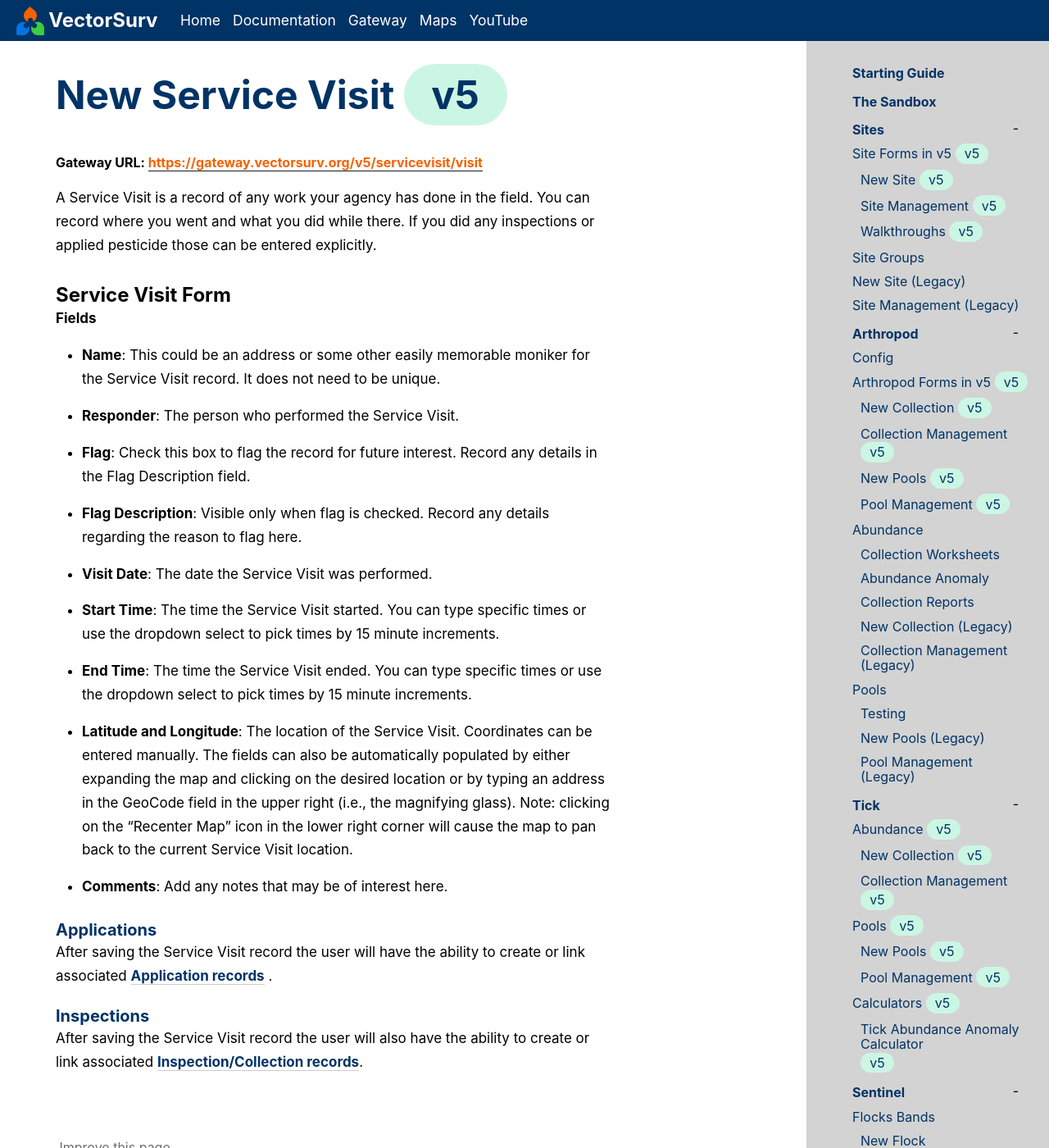
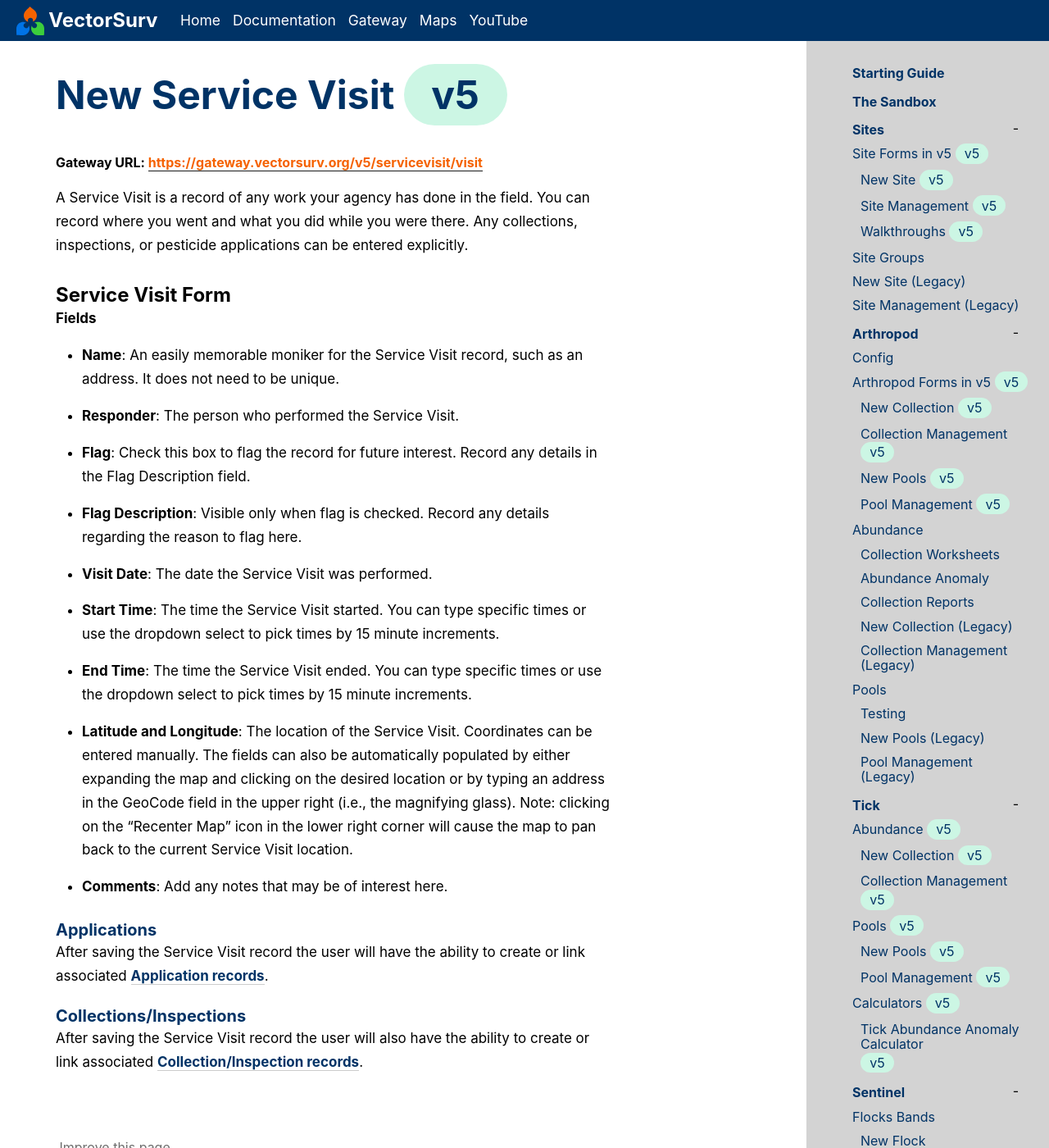
Before and after one commit to tlvaldepena/vectorsurv.org, a Jekyll site: the page built from _docs/service-visit/service-visit.md, in a window 1280 px wide and 1400 px high. Shown: the whole window at 82% size. Built offline with Jekyll 4.4.1, drawn with Linux system fonts in a browser that asks for light colours.

Commit message:
Update to reference collection/inspection wording

```diff
--- a/_docs/service-visit/service-visit.md
+++ b/_docs/service-visit/service-visit.md
@@ -4,13 +4,13 @@
 gateway-url: https://gateway.vectorsurv.org/v5/servicevisit/visit
 ---
 
-A Service Visit is a record of any work your agency has done in the field. You can record where you went and what you did while there. If you did any inspections or applied pesticide those can be entered explicitly.
+A Service Visit is a record of any work your agency has done in the field. You can record where you went and what you did while you were there. Any collections, inspections, or pesticide applications can be entered explicitly.
 
 ## Service Visit Form
 
 **Fields**
 
-- **Name**: This could be an address or some other easily memorable moniker for the Service Visit record. It does not need to be unique.
+- **Name**: An easily memorable moniker for the Service Visit record, such as an address. It does not need to be unique.
 
 - **Responder**: The person who performed the Service Visit.
 
@@ -32,8 +32,8 @@
 
 ### Applications
 
-After saving the Service Visit record the user will have the ability to create or link associated **[Application records]({{ site.baseurl}}/docs/service-visit/service-visit-application)** .
+After saving the Service Visit record the user will have the ability to create or link associated **[Application records]({{ site.baseurl}}/docs/service-visit/service-visit-application)**.
 
-### Inspections
+### Collections/Inspections
 
-After saving the Service Visit record the user will also have the ability to create or link associated **[Inspection/Collection records]({{ site.baseurl}}/docs/service-visit/service-visit-inspection)**.
+After saving the Service Visit record the user will also have the ability to create or link associated **[Collection/Inspection records]({{ site.baseurl}}/docs/service-visit/service-visit-inspection)**.
```
